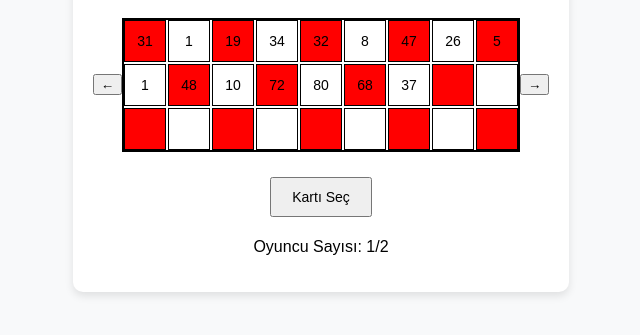
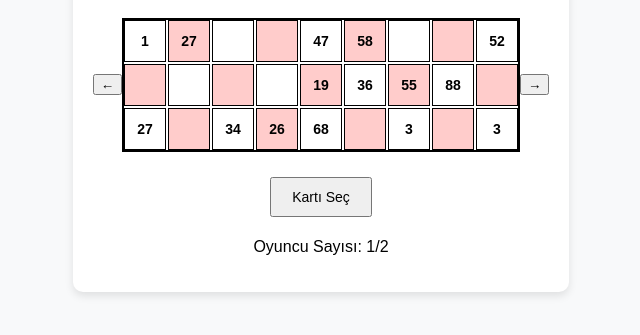
Before and after one commit to FeyyazClskn/Tombala, a website: page public/tmbl1.html in a window 1280 px wide. Shown: the part 295-630 px from the top of the page, without its empty margins (319-959 px from the left). Drawn offline with Linux system fonts and the light colour scheme.

Commit message:
Update tmbl1.html

```diff
--- a/public/tmbl1.html
+++ b/public/tmbl1.html
@@ -41,7 +41,14 @@
             align-items: center;
             justify-content: center;
             font-size: 14px;
+            font-weight: bold;
             border: 1px solid black;
+        }
+        .card div:nth-child(even) {
+            background-color: #ffcccb;
+        }
+        .card div:nth-child(odd) {
+            background-color: #fff;
         }
         .controls {
             margin-top: 20px;
@@ -75,24 +82,21 @@
         let selectedCard = null;
 
         function renderCard(cardNumber) {
-    const card = document.getElementById('card');
-    card.innerHTML = '';
-    const randomNumbers = Array.from({ length: 90 }, (_, i) => i + 1)
-        .sort(() => Math.random() - 0.5)
-        .slice(0, 15);
-
-    for (let row = 0; row < 3; row++) {
-        for (let col = 0; col < 9; col++) {
-            const cell = document.createElement('div');
-            const isMiddleRowFirstCol = row === 1 && col === 0;
-            cell.textContent = isMiddleRowFirstCol
-                ? cardNumber
-                : randomNumbers.pop() || '';
-            cell.style.backgroundColor = (row + col) % 2 === 0 ? 'red' : 'white';
-            card.appendChild(cell);
+            const card = document.getElementById('card');
+            card.innerHTML = '';
+            for (let i = 0; i < 27; i++) {
+                const cell = document.createElement('div');
+                if (i === 0 && cardNumber <= totalCards) {
+                    cell.textContent = cardNumber;
+                } else if (i !== 0 && cardNumber <= totalCards) {
+                    const isFilled = Math.random() > 0.5;
+                    cell.textContent = isFilled ? Math.floor(Math.random() * 90) + 1 : '';
+                } else {
+                    cell.textContent = '';
+                }
+                card.appendChild(cell);
+            }
         }
-    }
-}
 
         function prevCard() {
             if (currentCard > 1) {
```
